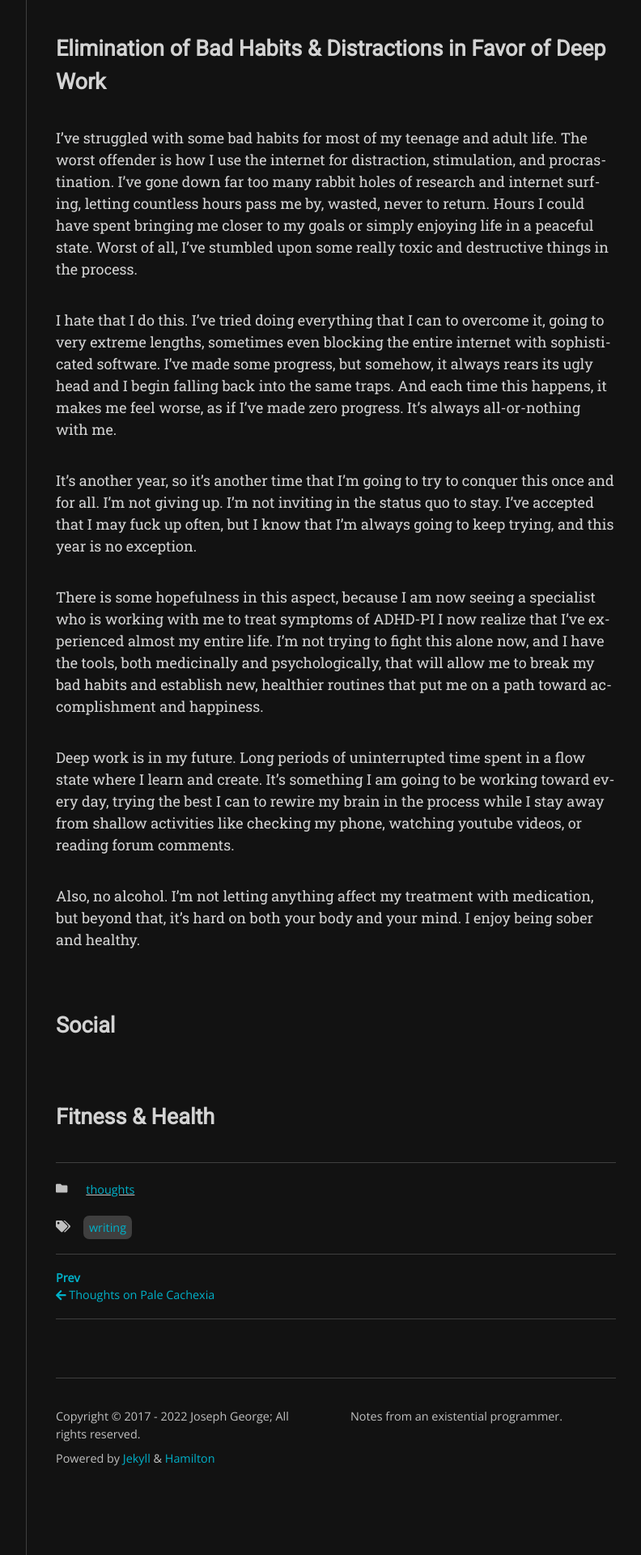
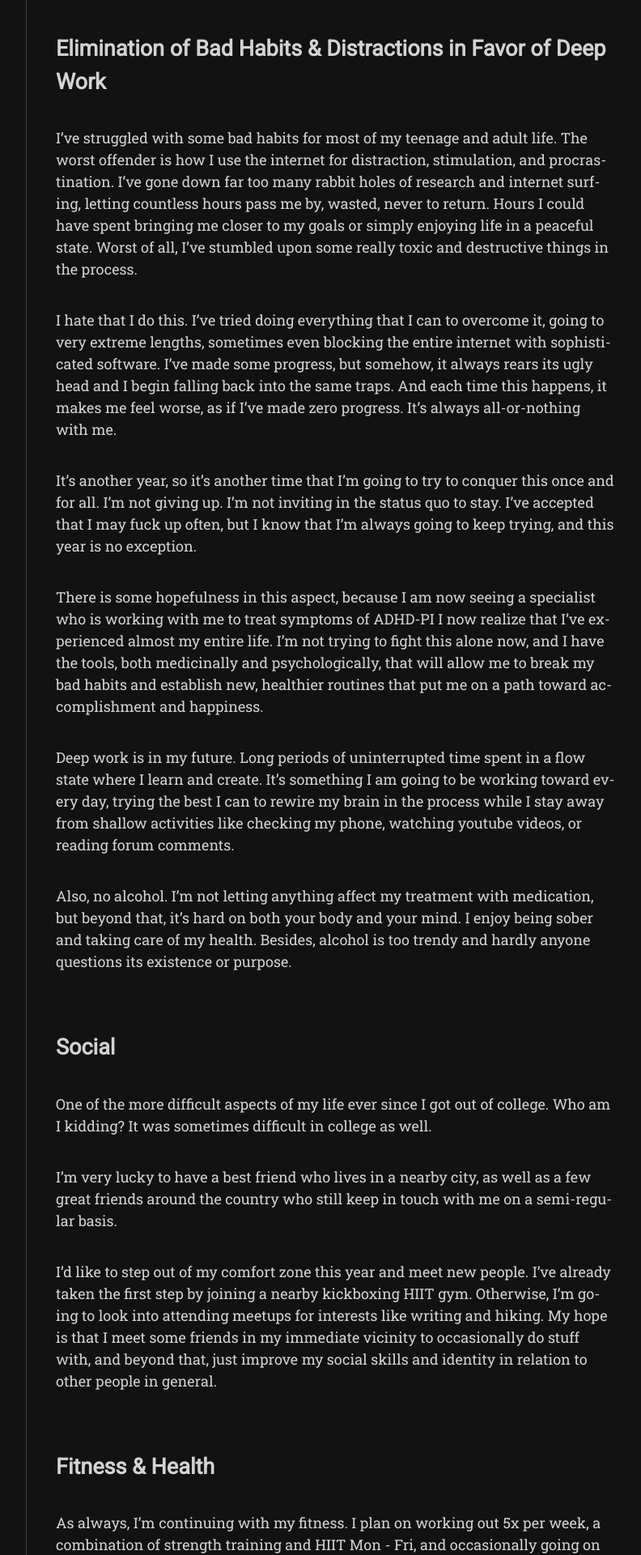
Before and after one commit to lvoid/lvoid.github.io, a Jekyll site: the page built from _posts/2022-1-15-leveraging-2022.md, in a window 1280 px wide. Shown: the part 3080-5000 px from the top of the page at 81% size, without its empty margins (357-1149 px from the left). Built offline with Jekyll 4.4.1, drawn with Linux system fonts in a browser that asks for light colours; nearby versions of some CDN libraries; some of the changed text lies outside the part shown.

Commit message:
Update 2022-1-15-leveraging-2022.md

```diff
--- a/_posts/2022-1-15-leveraging-2022.md
+++ b/_posts/2022-1-15-leveraging-2022.md
@@ -55,8 +55,18 @@ There is some hopefulness in this aspect, because I am now seeing a specialist w
 
 Deep work is in my future.  Long periods of uninterrupted time spent in a flow state where I learn and create.  It's something I am going to be working toward every day, trying the best I can to rewire my brain in the process while I stay away from shallow activities like checking my phone, watching youtube videos, or reading forum comments.
 
-Also, no alcohol.  I'm not letting anything affect my treatment with medication, but beyond that, it's hard on both your body and your mind.  I enjoy being sober and healthy.
+Also, no alcohol.  I'm not letting anything affect my treatment with medication, but beyond that, it's hard on both your body and your mind.  I enjoy being sober and taking care of my health.  Besides, alcohol is too trendy and hardly anyone questions its existence or purpose.
 
 ## Social
 
+One of the more difficult aspects of my life ever since I got out of college.  Who am I kidding?  It was sometimes difficult in college as well.
+
+I'm very lucky to have a best friend who lives in a nearby city, as well as a few great friends around the country who still keep in touch with me on a semi-regular basis.
+
+I'd like to step out of my comfort zone this year and meet new people.  I've already taken the first step by joining a nearby kickboxing HIIT gym.  Otherwise, I'm going to look into attending meetups for interests like writing and hiking.  My hope is that I meet some friends in my immediate vicinity to occasionally do stuff with, and beyond that, just improve my social skills and identity in relation to other people in general.
+
 ## Fitness & Health
+
+As always, I'm continuing with my fitness.  I plan on working out 5x per week, a combination of strength training and HIIT Mon - Fri, and occasionally going on hikes during the weekend.  My plan is to get down to almost single digit bodyfat levels, and then try to comfortably and sustainably maintain that, perhaps 10-11%.
+
+Whole foods diet.  Minimal sugar or processed food.  Keeping a high intake of fat soluble vitamins and Omega 3 through additional supplementation.
```
